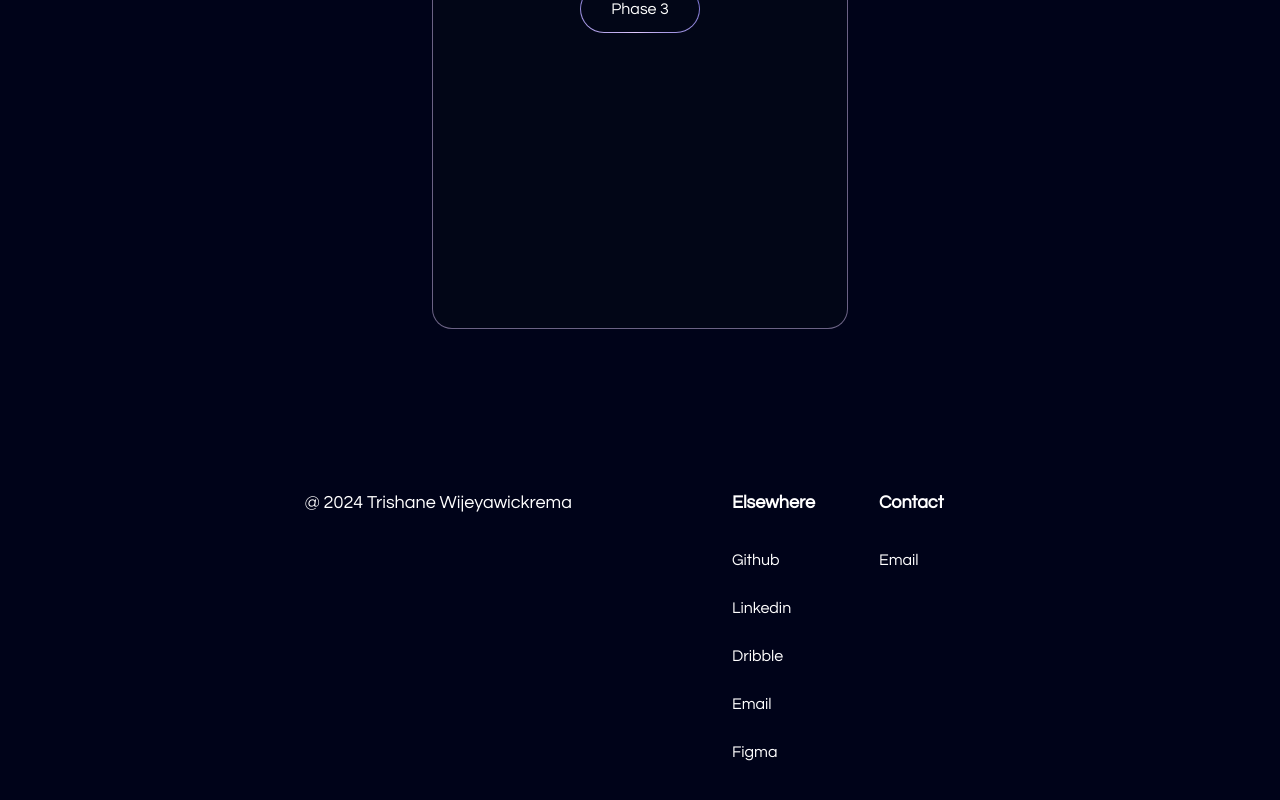
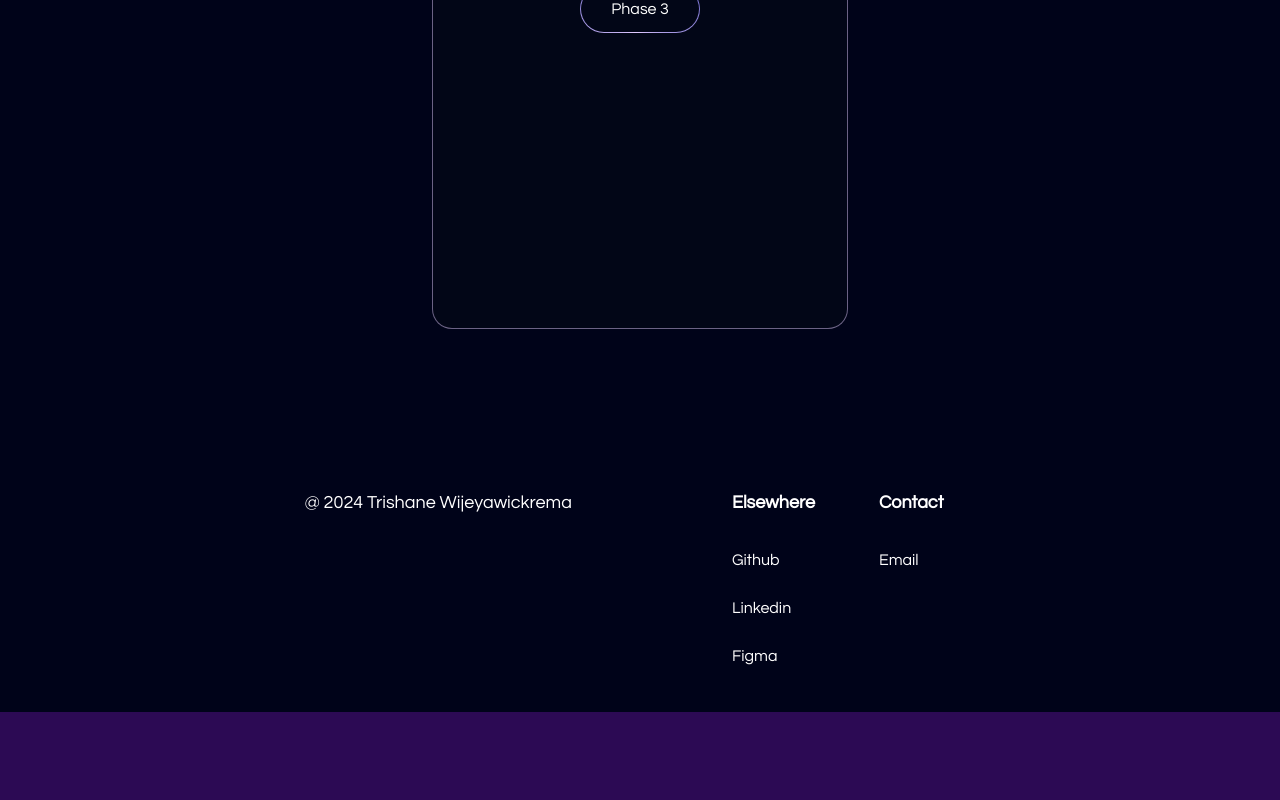
Before and after one commit to Trishaneww/softwaredev-portfolio, a Next.js app: page / in a window 1280 px wide. Shown: the part 4463-5263 px from the top of the page. After the commit the page ends 5175 px from the top, so only its background shows below. Built offline with nearby package versions, Linux system fonts and the light colour scheme.

Commit message:
updated footer links

```diff
--- a/components/Footer.tsx
+++ b/components/Footer.tsx
@@ -13,19 +13,13 @@ const Footer = () => {
           <p>Elsewhere</p>
           <ul className="footer-contact-list">
             <li>
-              <a href="">Github</a>
+              <a href="https://github.com/Trishaneww">Github</a>
             </li>
             <li>
-              <a href="">Linkedin</a>
+              <a href="https://www.linkedin.com/in/tw11/">Linkedin</a>
             </li>
             <li>
-              <a href="">Dribble</a>
-            </li>
-            <li>
-              <a href="">Email</a>
-            </li>
-            <li>
-              <a href="">Figma</a>
+              <a href="https://www.figma.com/files/team/1301200902848620471/user/1301200898720742294?fuid=1301200898720742294">Figma</a>
             </li>
           </ul>
         </div>
@@ -34,7 +28,7 @@ const Footer = () => {
           <p>Contact</p>
           <ul className="footer-contact-list">
             <li>
-              <a href="">Email</a>
+              <a href="mailto:trishaneww@gmail.com">Email</a>
             </li>
           </ul>
         </div>
--- a/styles/global.scss
+++ b/styles/global.scss
@@ -335,7 +335,6 @@ body {
     }
 }
 
-
 .tooltip {
     display: flex;
 }
```
